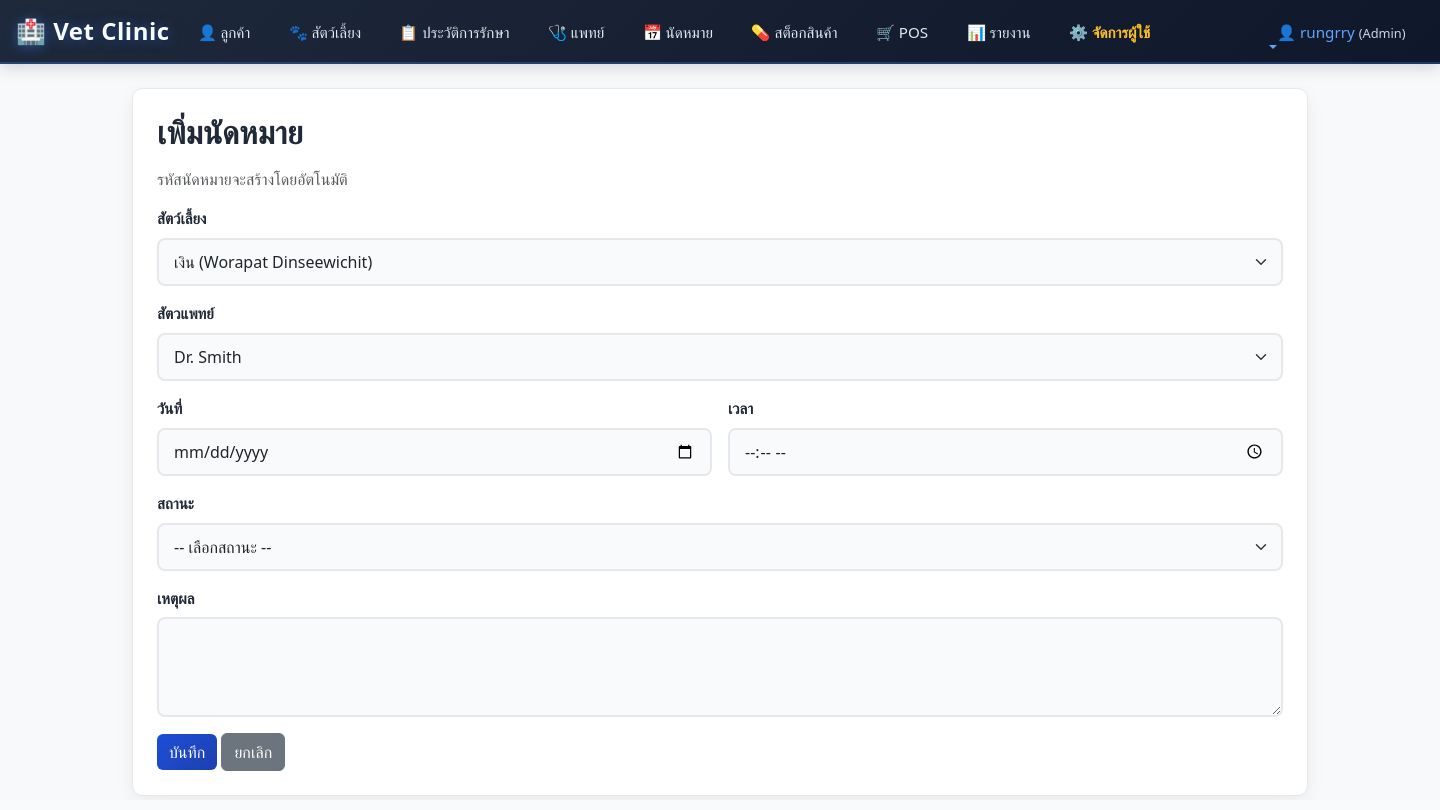
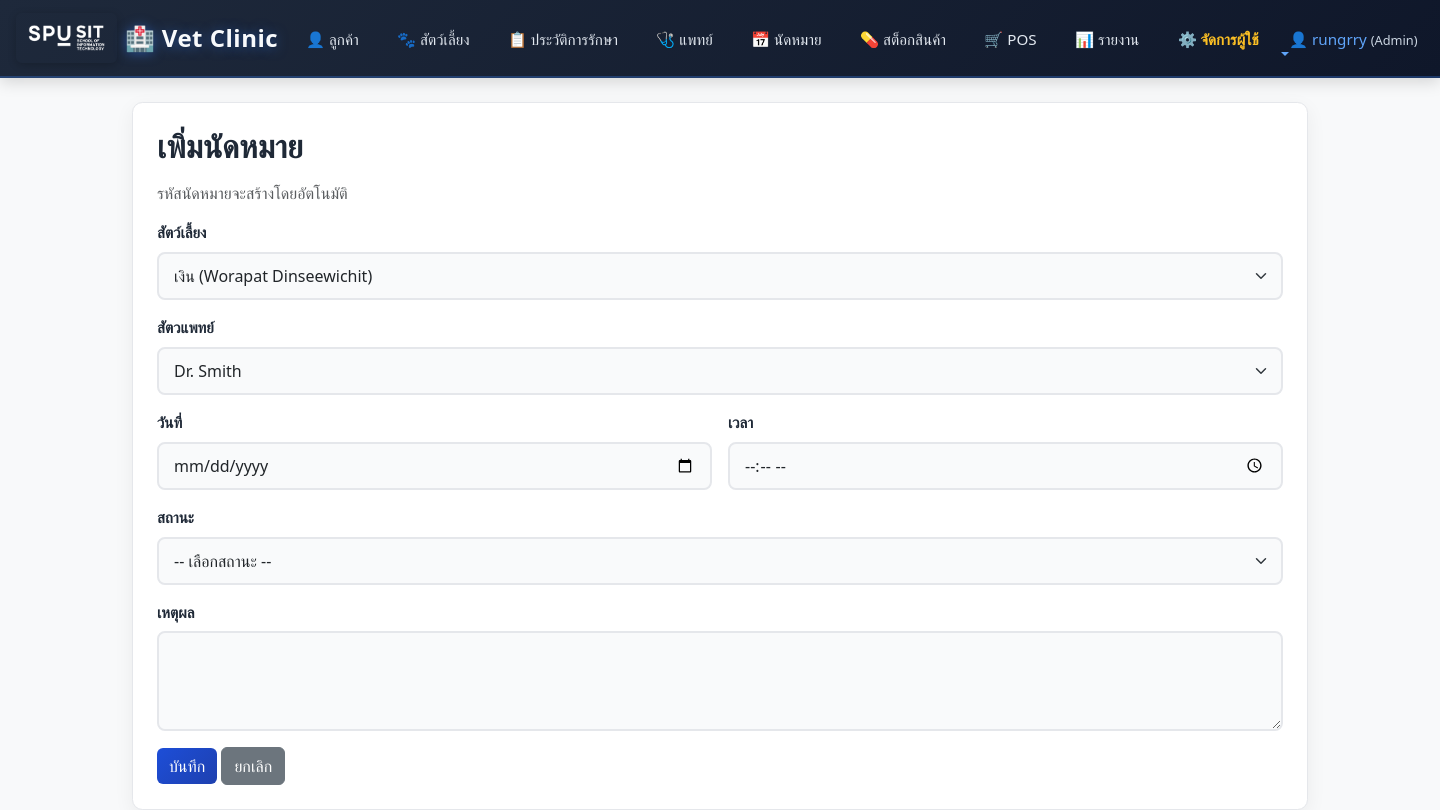
Before and after one commit to worapat11/project, a Django app: page /appointments/add/ in a window 1440 px wide. Run offline with Django 5.2, Linux system fonts and the light colour scheme; a user stored in the database is signed in; data comes from the database, SQL or seed files in the repository; both versions use the stored data as it was after the commit; some libraries are stand-ins or nearby versions.

```diff
--- a/myapp/templates/base.html
+++ b/myapp/templates/base.html
@@ -7,11 +7,21 @@
     <link rel="stylesheet" href="{% static 'css/style.css' %}">
     <style>
         .navbar-brand {
+            display: inline-flex;
+            align-items: center;
+            gap: 0.5rem;
             font-size: 1.5rem;
             font-weight: 700;
             letter-spacing: 0.5px;
             text-shadow: 0 2px 4px rgba(0, 0, 0, 0.3);
             animation: glow 2s ease-in-out infinite;
+        }
+
+        .navbar-brand img {
+            max-height: 50px;
+            width: auto;
+            border-radius: 0.35rem;
+            box-shadow: 0 2px 8px rgba(0, 0, 0, 0.2);
         }
 
         @keyframes glow {
@@ -73,7 +83,10 @@
 <body class="bg-light">
 <nav class="navbar navbar-expand-lg navbar-dark" style="background: linear-gradient(135deg, #1e293b 0%, #0f172a 100%); border-bottom: 2px solid rgba(59, 130, 246, 0.3); box-shadow: 0 4px 15px rgba(0, 0, 0, 0.15);">
 <div class="container">
-<a class="navbar-brand" href="/">🏥 Vet Clinic</a>
+<a class="navbar-brand" href="/">
+    <img src="/media/Logo%20SPU%20SIT_White.png" alt="True Friend Vet Clinic Logo">
+    <span>🏥 Vet Clinic</span>
+</a>
 <button class="navbar-toggler" type="button" data-bs-toggle="collapse" data-bs-target="#mainNav" aria-controls="mainNav" aria-expanded="false" aria-label="Toggle navigation">
 <span class="navbar-toggler-icon"></span>
 </button>
```
Also changed, not shown: db.sqlite3, media/Logo SPU SIT_White.png (added).
